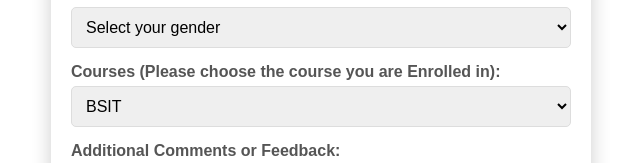
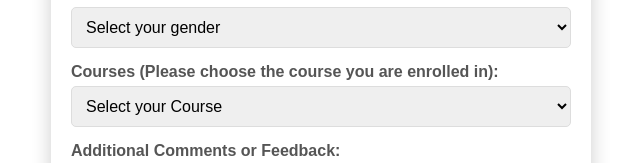
Before and after one commit to franco-coder8/Pasaporte_form, a plain HTML site: page Survey.html in a window 1280 px wide. Shown: the part 352-515 px from the top of the page, without its empty margins (319-959 px from the left). Drawn offline with Linux system fonts and the light colour scheme.

Commit message:
Update Survey.html

```diff
--- a/Survey.html
+++ b/Survey.html
@@ -28,8 +28,9 @@
                 <option value="other">Other</option>
             </select>
 
-            <label for="courses">Courses (Please choose the course you are Enrolled in):</label>
+            <label for="courses">Courses (Please choose the course you are enrolled in):</label>
             <select id="courses" name="courses" required>
+                <option value="" disabled selected>Select your Course</option>
                 <option value="BSIT">BSIT</option>
                 <option value="BSCS">BSCS</option>
                 <option value="BSHM">BSHM</option>
```
